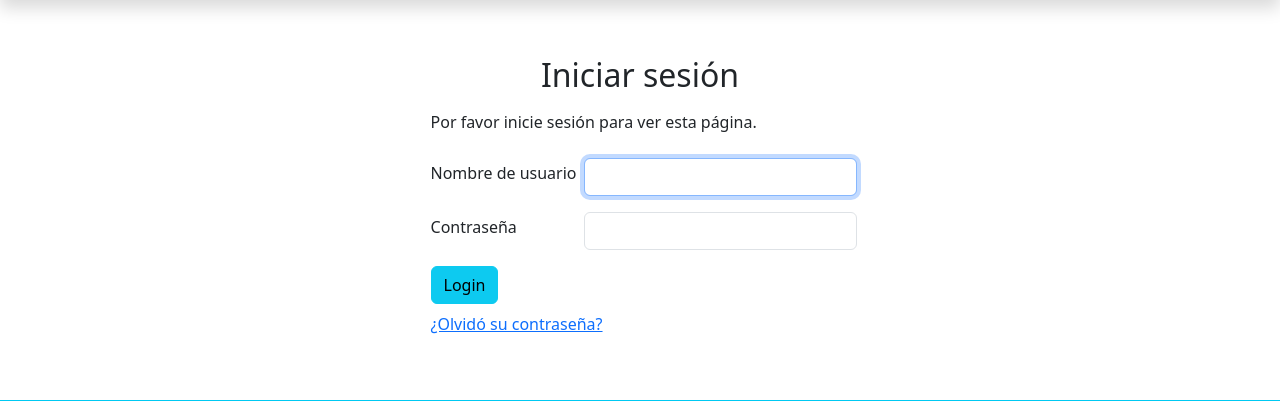
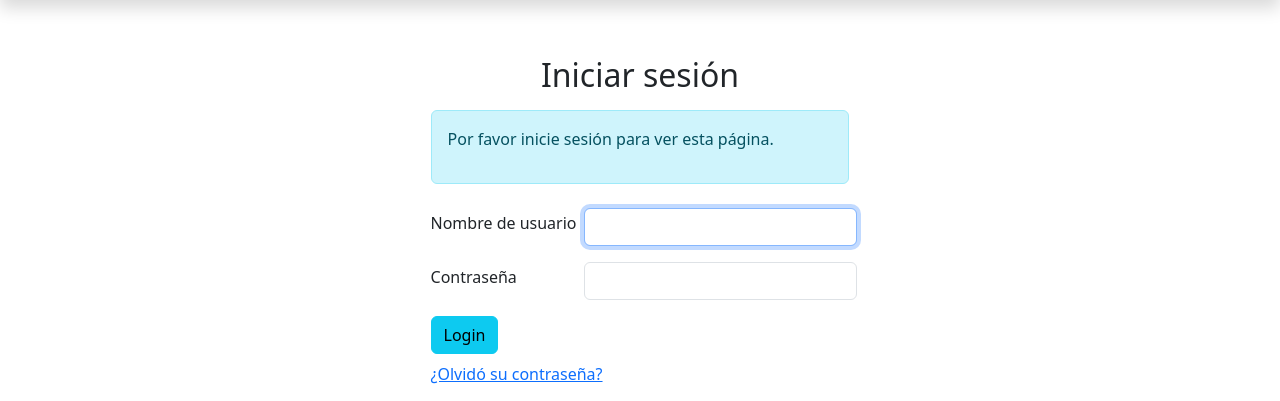
Before and after one commit to xppblo/desafio_onlyflans, a Django app: page /accounts/login/?next=/welcome/ in a window 1280 px wide. Shown: the part 183-584 px from the top of the page. Run offline with Django 5.2, Linux system fonts and the light colour scheme.

Commit message:
actualización onlyflans

```diff
--- a/onlyflans/urls.py
+++ b/onlyflans/urls.py
@@ -28,6 +28,6 @@ urlpatterns = [
     path('contact/', contact, name='contact'),
     path('registro/', registro, name='registro'),
     path('exito/', contact, name='exito'),
+    path('logout/', auth_views.LogoutView.as_view(), name='logout'),
     path('accounts/', include('django.contrib.auth.urls')),
-    path('logout/', auth_views.LogoutView.as_view(), name='logout'),
 ]
--- a/onlyflansapp/templates/registration/login.html
+++ b/onlyflansapp/templates/registration/login.html
@@ -5,15 +5,21 @@
   <div class="mx-5 my-5">
     <h2 class="text-center py-2">Iniciar sesión</h2>
     {% if form.errors %}
+    <div class="alert alert-danger" role="alert">
       <p>Su nombre de usuario y contraseña no coinciden. Inténtalo de nuevo.</p>
+    </div>
     {% endif %}
 
     {% if next %}
       {% if user.is_authenticated %}
+      <div class="alert alert-warning" role="alert">
         <p>Su cuenta no tiene acceso a esta página. Para continuar,
         inicie sesión con una cuenta que tenga acceso.</p>
+      </div>
       {% else %}
+      <div class="alert alert-info" role="alert">
         <p>Por favor inicie sesión para ver esta página.</p>
+      </div>
       {% endif %}
     {% endif %}
 
```
